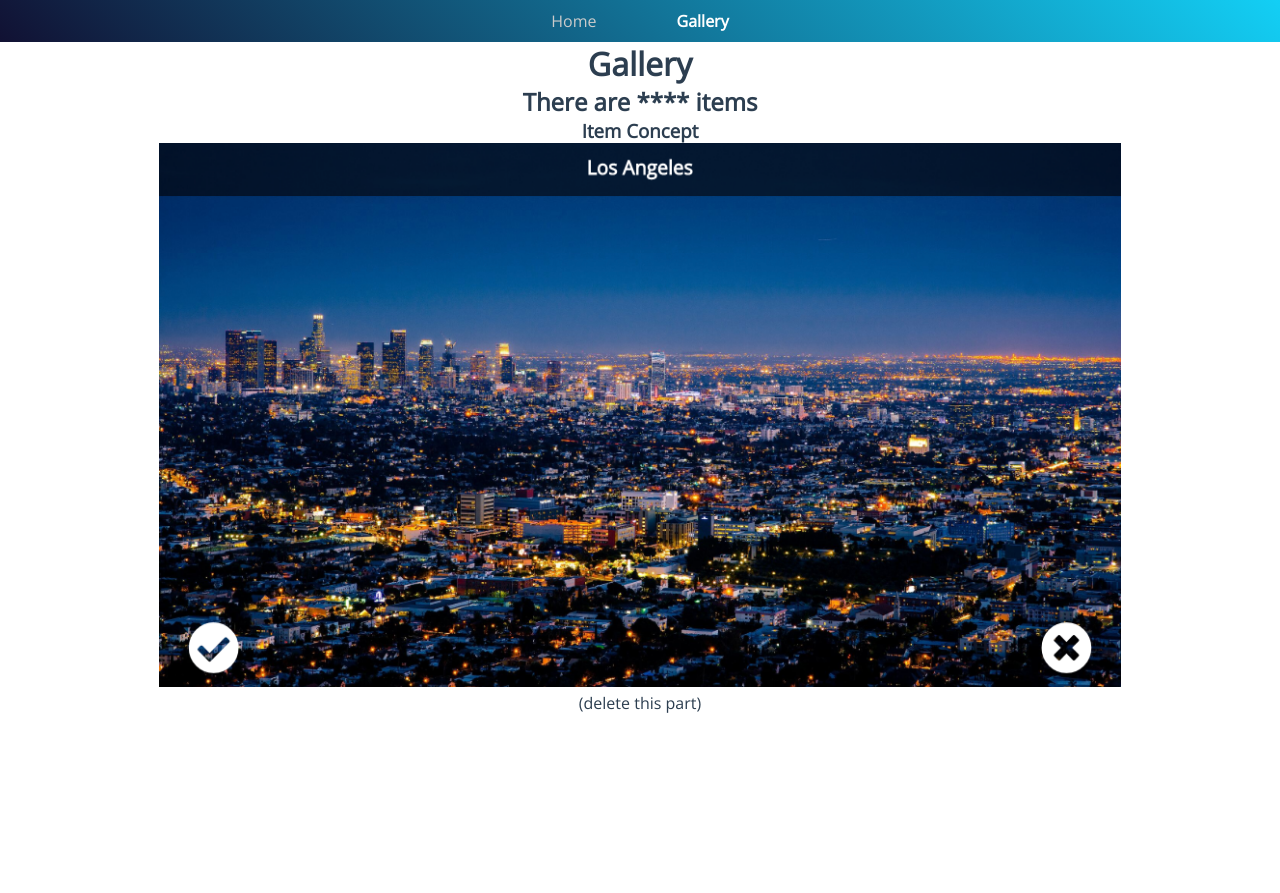
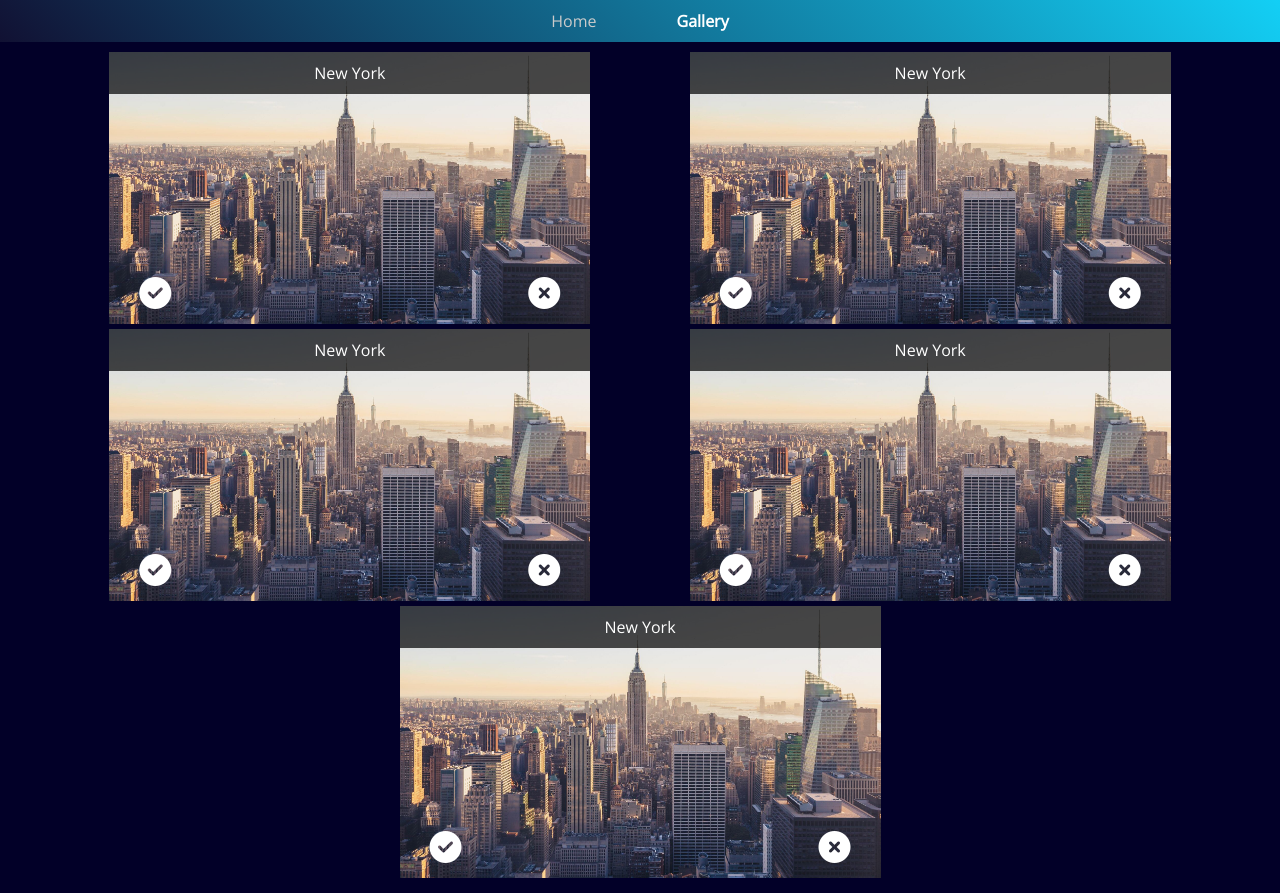
Before and after one commit to jaidenShepard/front-end-test, a Vue app: page /gallery in a window 1280 px wide. Before the commit the page ends 800 px from the top, so only its background shows below. Built offline with nearby package versions, Linux system fonts and the light colour scheme.

Commit message:
Add GalleryItem

```diff
--- a/src/App.vue
+++ b/src/App.vue
@@ -21,7 +21,7 @@ export default {
 }
 
 body {
-  color: #2c3e50;
+  background: rgb(2, 0, 40);
   font-family: "Open Sans";
   text-align: center;
   -webkit-font-smoothing: antialiased;
--- /dev/null
+++ b/src/components/GalleryItem.vue
@@ -0,0 +1,50 @@
+<template>
+  <div class="item">
+    <div class="titleOverlay">New York</div>
+    <img src="/img/city-01.jpg" width="481" height="272" />
+    <i class="fas fa-check-circle fa-2x icon check" />
+    <i class="fas fa-times-circle fa-2x icon cross"></i>
+  </div>
+</template>
+
+<script>
+export default {
+  name: "GalleryItem",
+  props: ["item"]
+};
+</script>
+
+<style scoped>
+.item {
+  /* padding-top: 56.25%; */
+  position: relative;
+  /* background: blueviolet; */
+  /* width: 50%; */
+  /* max-width: 300px; */
+}
+.image {
+  padding-top: 56.25%;
+  display: contents;
+  /* width: 100%; */
+  height: auto;
+}
+.titleOverlay {
+  position: absolute;
+  top: 0;
+  background: rgba(0, 0, 0, 0.7);
+  width: 100%;
+  color: white;
+  padding: 10px;
+}
+.icon {
+  color: white;
+  position: absolute;
+  bottom: 20px;
+}
+.check {
+  left: 30px;
+}
+.cross {
+  right: 30px;
+}
+</style>
--- a/src/views/Gallery.vue
+++ b/src/views/Gallery.vue
@@ -1,26 +1,36 @@
 <template>
-    <div class="gallery">
-        <h1>Gallery</h1>
-
-        <h2>There are **** items</h2>
-
-        <div>
-            <h3>Item Concept</h3>
-            <img src="/img/item-sample.png"
-                alt="Item Concept"
-                width="962"
-                height="544">
-            <p>(delete this part)</p>
-        </div>
-    </div>
+  <div class="gallery">
+    <GalleryItem />
+    <GalleryItem />
+    <GalleryItem />
+    <GalleryItem />
+    <GalleryItem />
+  </div>
 </template>
 
 <script>
+import GalleryItem from "../components/GalleryItem";
 export default {
-    name: 'Gallery',
+  name: "Gallery",
+  components: { GalleryItem }
 };
 </script>
 
 <style lang="scss" scoped>
-
+.gallery {
+  padding: 10px;
+  display: flex;
+  flex-wrap: wrap;
+  justify-content: space-evenly;
+}
+@media (max-width: 576px) {
+  .gallery {
+    grid-template-columns: 1fr;
+  }
+}
+@media (min-width: 1200px) {
+  .gallery {
+    grid-template-columns: 4fr;
+  }
+}
 </style>
```
